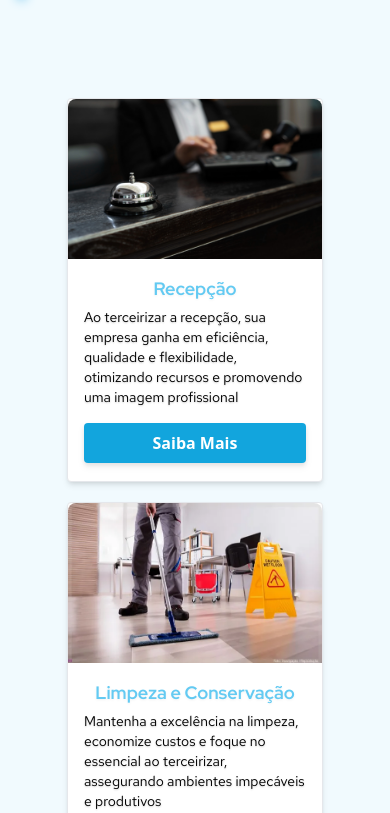
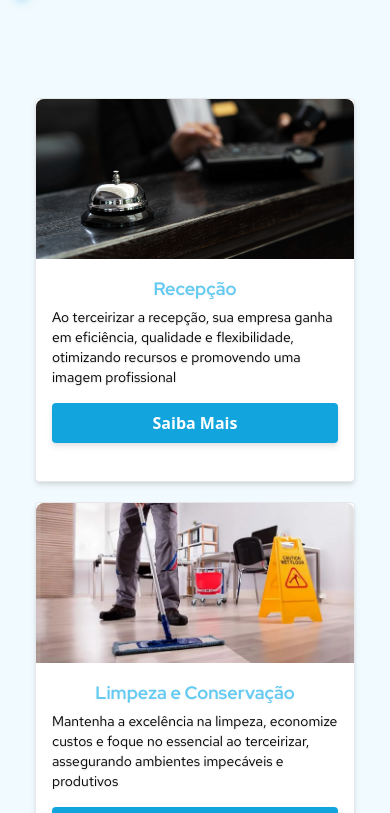
Before and after one commit to sirdav1d/SRSERVS, a React (Vite) app: page / in a window 390 px wide. Shown: the part 2398-3211 px from the top of the page. Built offline with nearby package versions, Linux system fonts and the light colour scheme.

Commit message:
refactor: :lipstick: ajsute de tamanho dos cards para mobile

```diff
--- a/src/components/organisms/ServicesSection/cardServs/index.tsx
+++ b/src/components/organisms/ServicesSection/cardServs/index.tsx
@@ -7,20 +7,25 @@ export type CardServsProps = {
 	img: string;
 	title: string;
 	resume?: string;
-	description:string;
+	description: string;
 };
 
-export default function CardServs({ img, title, resume, description }: CardServsProps) {
+export default function CardServs({
+	img,
+	title,
+	resume,
+	description,
+}: CardServsProps) {
 	return (
 		<div
 			className={`border
-			} rounded relative bg-white h-96  w-64 shadow-md hover:shadow-lg duration-300 transition-all cursor-pointer ease-linear`}>
+			} rounded relative bg-white h-96  w-80 lg:w-64 shadow-md hover:shadow-lg duration-300 transition-all cursor-pointer ease-linear`}>
 			<img
 				src={img}
 				alt={title}
 				width={400}
 				height={400}
-				className={`h-40 duration-300 ease transition-all rounded-t-lg `}
+				className={`h-40 duration-300 ease transition-all rounded-t-lg object-cover`}
 			/>
 			<div className='flex flex-col gap-1 p-4 '>
 				<h3 className='mx-auto w-full font-bold text-lg text-lightSRBlue drop-shadow-sm text-center'>
```
